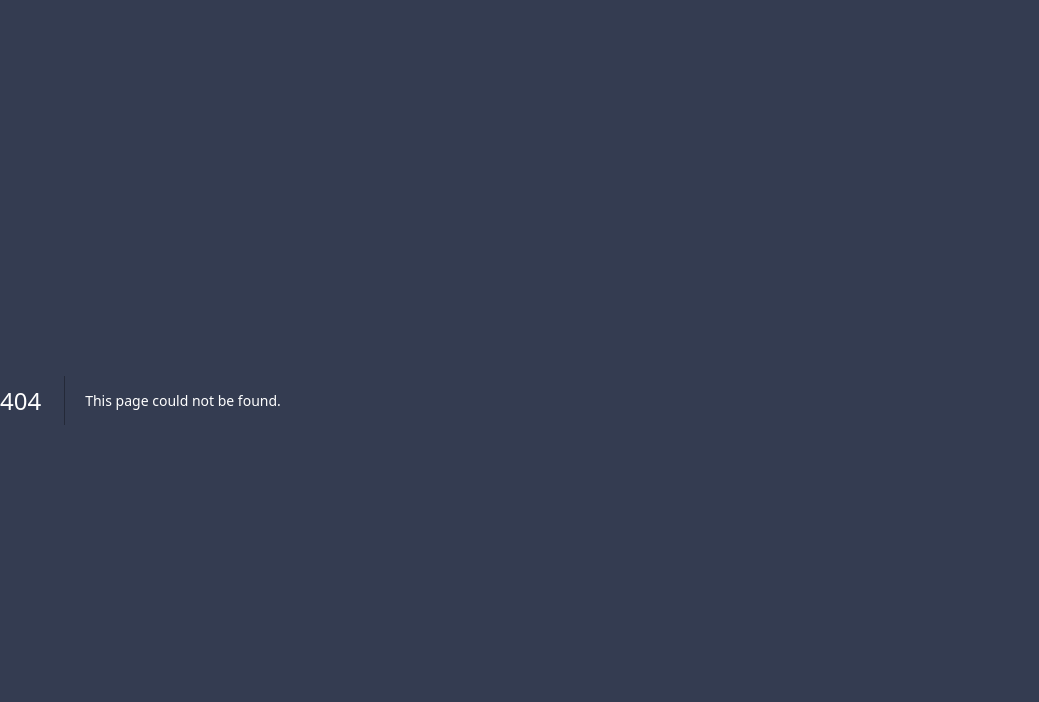
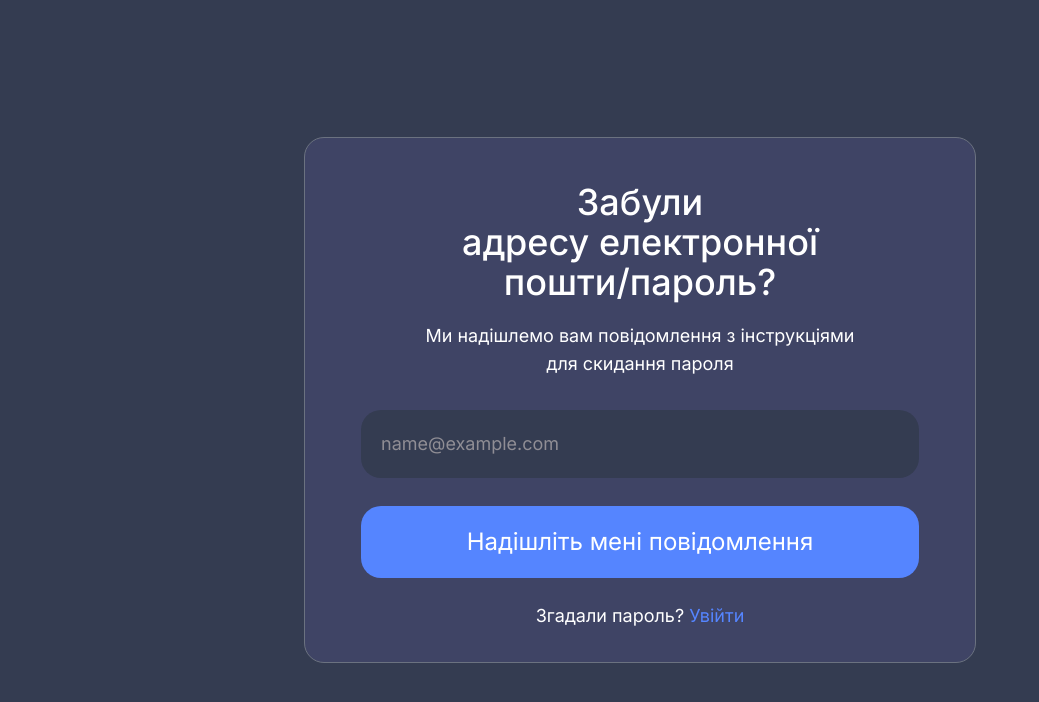
Before and after one commit to ViktorShevchenko/online-chat, a Next.js app: page /forgot-password in a window 1280 px wide. Before the commit this address had no page. Shown: the top 702 px of the page, without its empty margins (0-1039 px from the left). Built offline with nearby package versions, Linux system fonts and the light colour scheme.

Commit message:
forgot password page

```diff
--- /dev/null
+++ b/components/shared/forms/Input/Input-Forgot-Password/Input-Forgot-Password.tsx
@@ -0,0 +1,24 @@
+import React from "react";
+
+type Props = {
+  type?: string;
+  placeholder: string;
+  name: string;
+}
+
+const Input: React.FC<Props> = ({type="text", placeholder, name}) => {
+  return (
+    <fieldset className="relative mb-7">
+      <label>
+        <input
+          className="w-full py-5 pr-5 pl-5 bg-slate-500 rounded-3xl text-lg placeholder:text-grey-500 text-white"
+          type={type}
+          placeholder={placeholder}
+          name={name}
+        />
+      </label>
+    </fieldset>
+  );
+};
+
+export default Input;
--- /dev/null
+++ b/pages/forgot-password.tsx
@@ -0,0 +1,31 @@
+import Button from "@/components/shared/buttons/Button/Button";
+import Heading from "@/components/shared/typography/Heading/Heading";
+import Input from "@/components/shared/forms/Input/Input-Forgot-Password/Input-Forgot-Password";
+import Layout from "@/components/shared/layout/Layout";
+import Link from "next/link";
+
+const SignUp = () => {
+  return (
+    <Layout className="flex flex-col">
+      <form className="w-full px-14 pt-11 pb-8 rounded-3xl max-w-2xl m-auto mx-auto bg-slate-600 border border-gray-500">
+
+        <Heading className="mb-5">Забули <br></br>адресу електронної<br></br>пошти/пароль?</Heading>
+
+        <p className="text-lg text-center pb-8">
+          Ми надішлемо вам повідомлення з інструкціями <br></br>для скидання пароля
+        </p>
+
+        <Input type="email" name="email" placeholder="name@example.com" />
+
+        <Button type="submit">Надішліть мені повідомлення</Button>
+
+        <p className="text-lg text-center">
+        Згадали пароль?
+          <Link href="/sign-in"><span> </span>Увійти</Link>
+        </p>
+      </form>
+    </Layout>
+  );
+};
+
+export default SignUp;
--- /dev/null
+++ b/pages/sign-in.tsx
@@ -0,0 +1,40 @@
+import Button from "@/components/shared/buttons/Button/Button";
+import Heading from "@/components/shared/typography/Heading/Heading";
+import Icon from "@/components/shared/Icon/Icon";
+import Input from "@/components/shared/forms/Input/Input";
+import Layout from "@/components/shared/layout/Layout";
+import Link from "next/link";
+
+const SignUp = () => {
+  return (
+    <Layout className="flex flex-col">
+      <form className="w-full px-14 pt-11 pb-8 rounded-3xl max-w-2xl m-auto mx-auto bg-slate-600 border border-gray-500">
+        <Heading>Ласкаво просимо</Heading>
+
+        <Input type="email" name="email" placeholder="Ваша пошта" icon="mail" />
+
+        <Input
+          type="password"
+          name="password"
+          placeholder="Пароль"
+          icon="lock"
+        />
+
+        <p className="text-lg text-right pb-8">
+          <Link href="#">Забули пароль?</Link>
+        </p>
+
+        <Button type="submit">Увійти</Button>
+
+        <p className="text-lg text-center">
+          У вас немає облікового запису?
+          <Link href="#">
+            <span> </span>Реєстрація
+          </Link>
+        </p>
+      </form>
+    </Layout>
+  );
+};
+
+export default SignUp;
```
